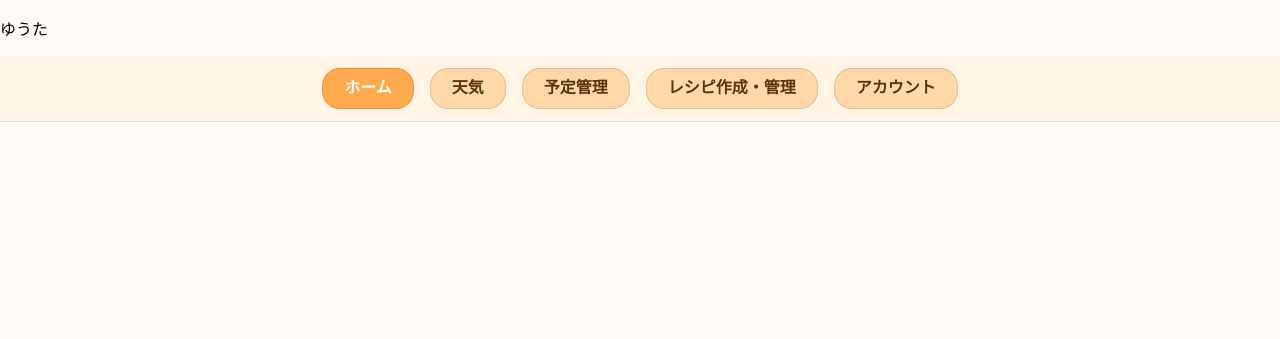
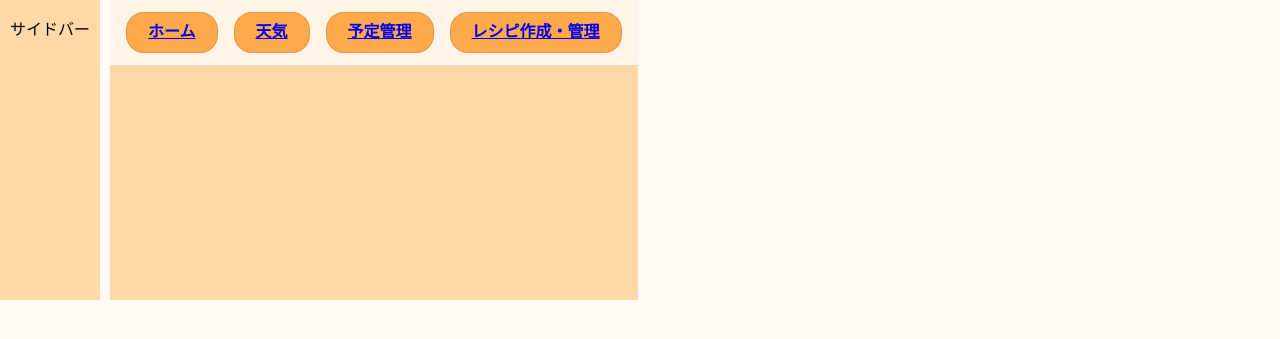
Before and after one commit to akuseru1/attarabennrinasaito, a Flask app: page / in a window 1280 px wide. Shown: the top 339 px of the page. Run offline with Flask 3, Linux system fonts and the light colour scheme.

Commit message:
リッキー先生のかば

```diff
--- a/app.py
+++ b/app.py
@@ -12,7 +12,15 @@
 
 @app.route('/tenki')
 def tenki():
-    return render_templ1ate('tenki.html')
+    return render_template('tenki.html')
+
+@app.route('/yotei')
+def yotei():
+    return render_template('yotei.html')
+
+@app.route('/resipi')
+def resipi():
+    return render_template('resipi.html')
 
 if __name__ == '__main__':
     app.run(host='127.0.0.1', port=8000, debug=True)
--- a/statics/style.css
+++ b/static/css/style.css
@@ -3,7 +3,21 @@
     font-family: "Hiragino Sans", "Yu Gothic", sans-serif;
     background: #fffaf5;
   }
-
+  .side {
+    background-color:#ffd8a8;
+    width:100px;
+    height:300px;
+    text-align:center;
+  }
+  .content {
+    background-color:#ffd8a8;
+    height:300px;
+    text-align:center;
+    margin-left:10px;
+  }
+  article {
+    display:flex;
+  }
   header {
     background: #fff4e6; /* 薄いオレンジ系 */
     border-bottom: 1px solid #f3d9c0;
--- a/templates/index.html
+++ b/templates/index.html
@@ -4,128 +4,23 @@
   <meta charset="utf-8" />
   <meta name="viewport" content="width=device-width, initial-scale=1" />
   <title>ナビゲーションボタン</title>
-  <style>
-    body {
-      margin: 0;
-      font-family: "Hiragino Sans", "Yu Gothic", sans-serif;
-      background: #fffaf5;
-    }
-
-    header {
-      background: #fff4e6; /* 薄いオレンジ系 */
-      border-bottom: 1px solid #f3d9c0;
-      padding: 12px 0;
-      position: sticky;
-      top: 0;
-      z-index: 10;
-    }
-
-    nav {
-      display: flex;
-      justify-content: center;
-      flex-wrap: wrap;
-      gap: 12px 12px;
-      padding: 0 12px;
-      overflow: visible;
-      padding-left: calc(12px + env(safe-area-inset-left, 0));
-      padding-right: calc(12px + env(safe-area-inset-right, 0));
-    }
-
-    /* a のデフォルト装飾を除去して button と同じ見た目に */
-    nav a {
-      text-decoration: none;
-      display: inline-block;
-    }
-
-    /* 見た目共有: a と button を同一スタイルに */
-    nav a,
-    nav button {
-      padding: 10px 16px;
-      border-radius: 18px;
-      border: none;
-      background: #ffd8a8; /* 穏やかなオレンジ */
-      color: #5a3410;
-      font-weight: 600;
-      cursor: pointer;
-      transition: background 0.2s ease, box-shadow 0.2s ease, transform 0.2s ease;
-      box-shadow: inset 0 0 0 1px rgba(90,52,16,0.15);
-      flex: 0 1 auto;
-      font-size: clamp(14px, 2.5vw, 16px);
-      line-height: 1.3;
-      text-align: center;
-      white-space: normal;
-      overflow-wrap: anywhere;
-      max-width: 100%;
-      color: #5a3410;
-    }
-
-    nav a:hover,
-    nav button:hover {
-      background: #ffc078;
-      transform: translateY(-2px);
-      box-shadow: 0 4px 12px rgba(90,52,16,0.15);
-    }
-
-    nav a:focus-visible,
-    nav button:focus-visible {
-      outline: 2px solid #ffa94d;
-      outline-offset: 2px;
-    }
-
-    nav a.active,
-    nav button.active {
-      background: #ffa94d;
-      color: #fff;
-    }
-
-    @media (min-width: 640px) {
-      nav {
-        gap: 14px 14px;
-        padding: 0 16px;
-      }
-      nav a,
-      nav button {
-        padding: 10px 18px;
-        font-size: 16px;
-      }
-    }
-
-    @media (min-width: 1024px) {
-      nav {
-        gap: 16px 16px;
-      }
-      nav a,
-      nav button {
-        padding: 10px 22px;
-      }
-    }
-
-    @media (prefers-reduced-motion: reduce) {
-      nav a,
-      nav button {
-        transition: none;
-      }
-      nav a:hover,
-      nav button:hover {
-        transform: none;
-      }
-    }
-  </style>
+  <link rel="stylesheet" href="{{url_for('static', filename='css/style.css')}}">
 </head>
 <body>
-  <div class="flex">
-      <p>ゆうた</p>
-    <div>
+<article>
+  <div class="side">
+    <p>サイドバー</p>
+  </div>
+    <div class="content">
       <header>
         <nav>
-          <button class="active">ホーム</button>
-          <a href="{{ url_for('tenki') }}">天気</a>
-          <button>予定管理</button>
-          <button>レシピ作成・管理</button>
-          <button>アカウント</button> <!-- ← 追加したボタン -->
+          <button class="active"><a href="{{ url_for('index') }}">ホーム</a></button>
+          <button class="active"><a href="{{ url_for('tenki') }}">天気</a></button>
+          <button class="active"><a href="{{ url_for('yotei') }}">予定管理</a></button>
+          <button class="active"><a href="{{ url_for('resipi') }}">レシピ作成・管理</a></button><!-- ← 追加したボタン -->
         </nav>
       </header>
     </div>
-  </div>
+</article>
 </body>
 </html>
```
Also changed, not shown: templates/index.css (added, +111 -0 lines).
